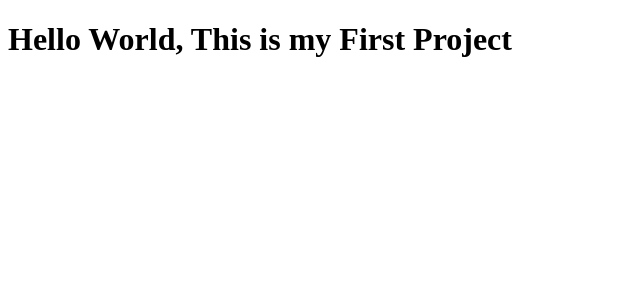
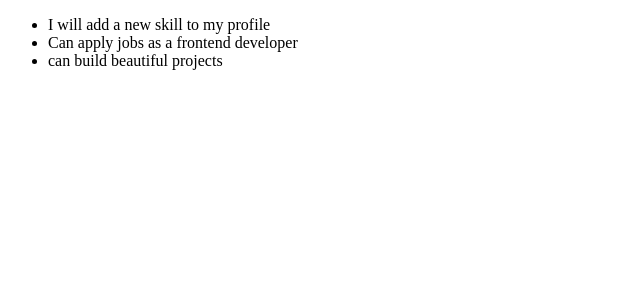
Before and after one commit to HarikaPenukonda/react-projects-prep, a React (Vite) app: page / in a window 1280 px wide. Shown: the top 300 px of the page, without its empty margins (0-640 px from the left). Built offline with nearby package versions, Linux system fonts and the light colour scheme.

Commit message:
challenge 1

```diff
--- a/src/main.jsx
+++ b/src/main.jsx
@@ -1,7 +1,9 @@
-import {createRoot} from "react-dom/client"
+import reactDOM from "react-dom/client"
 
-const root = createRoot(document.getElementById('root'))
-
-root.render(
-  <h1>Hello World, This is my First Project</h1>
+reactDOM.createRoot(document.getElementById('root')).render(
+  <ul>
+    <li>I will add a new skill to my profile</li>
+    <li>Can apply jobs as a frontend developer</li>
+    <li>can build beautiful projects</li>
+  </ul>
 )
```
